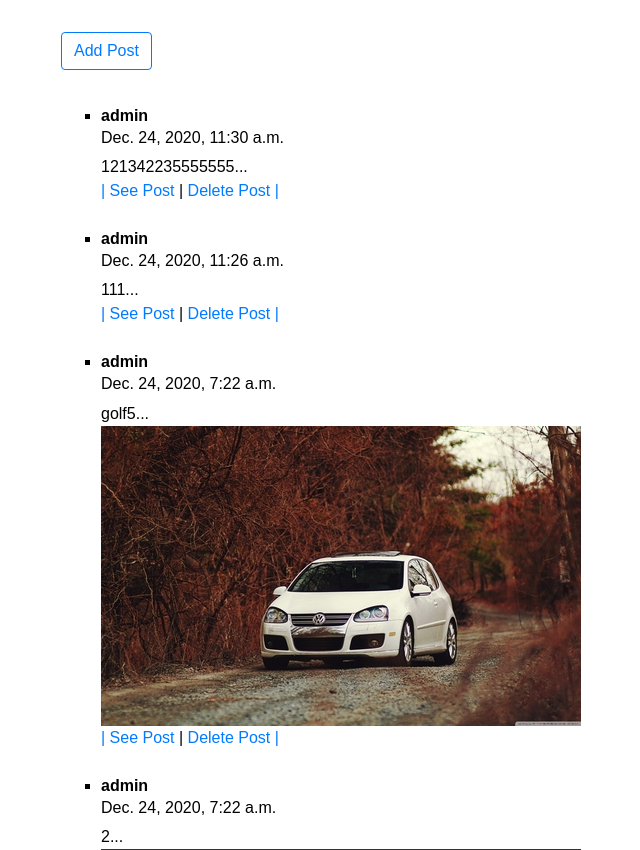
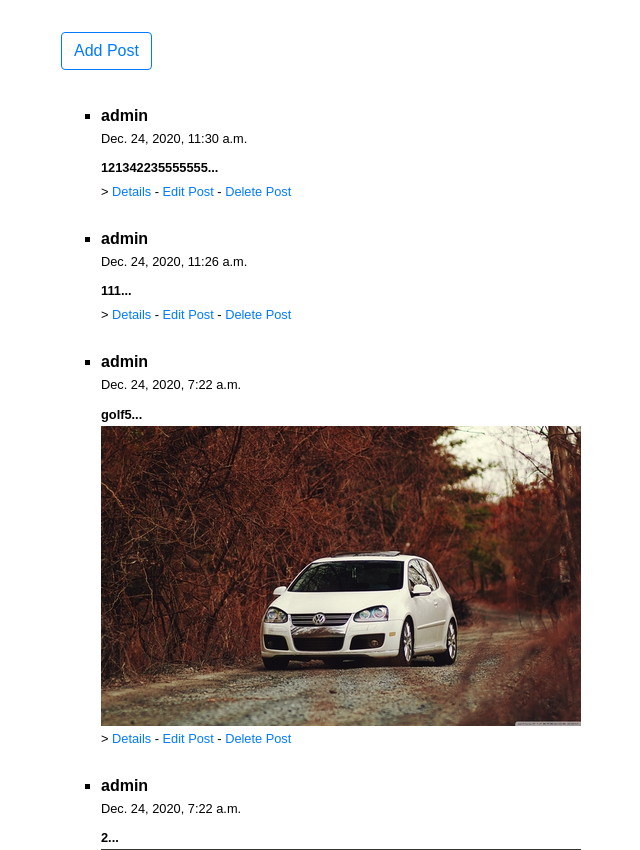
Before and after one commit to deki90to/BlogForum, a Django app: page / in a window 1280 px wide. Shown: the part 54-904 px from the top of the page, without its empty margins (19-659 px from the left). Run offline with Django 3.2, Linux system fonts and the light colour scheme; a user stored in the database is signed in; data comes from the database, SQL or seed files in the repository; both versions use the stored data as it was after the commit; parts of the project's set-up code (start-up, migrations or seed data) failed here and were passed over; some libraries are stand-ins or nearby versions; grey boxes are pictures that could not be loaded.

Commit message:
added post-update function

```diff
--- a/test_app/forms.py
+++ b/test_app/forms.py
@@ -5,7 +5,7 @@ from . models import Post
 class PostForm(forms.ModelForm):
 	class Meta:
 		model = Post
-		fields = ('author', 'body', 'image', 'video', 'date')
+		fields = ('author', 'body', 'image', 'video')
 
 		widgets = {
 			'author':forms.TextInput(attrs={'class': 'form-control', 'value':'', 'id':'admin', 'type':'hidden'}),
--- a/test_app/templates/home.html
+++ b/test_app/templates/home.html
@@ -10,8 +10,8 @@
 
 {% for post in object_list %}
     <ul>
-    <li><b>{{ post.author }}</b> <h6>{{ post.date }}</h6></li>
-            {{ post.body|slice:"200"|safe }}...
+    <li><b>{{ post.author }}</b> <small><h6>{{ post.date }}</small></h6></li>
+            <small><b>{{ post.body|slice:"200"|safe }}...</b></small>
 
         {% if post.image %}
             <br>
@@ -26,13 +26,18 @@
         {% endif %}
 
         <br>
-        <a href="{% url 'details' post.pk %}"> | See Post </a> |
+        <small>
+           > <a href="{% url 'details' post.pk %}"> Details </a>
 
         {% if request.user == post.author %}
-            <a href="{% url 'delete' post.pk %}"> Delete Post |</a>
+            - <a href="{% url 'update' post.pk %}"> Edit Post </a> -
+            <a href="{% url 'delete' post.pk %}"> Delete Post </a>
         {% endif %}
+        </small>
     </ul>
     <br>
+
+
 {% endfor %}
 </ul>
 
--- a/test_app/urls.py
+++ b/test_app/urls.py
@@ -1,5 +1,5 @@
 from django.urls import path
-from . views import home, add, details, delete
+from . views import home, add, details, delete, update
 from . import views
 
 
@@ -9,4 +9,5 @@ urlpatterns = [
 	path('add/', add.as_view(), name = 'add'),
 	path('details/<int:pk>', details.as_view(), name = 'details'),
 	path('details/delete/<int:pk>', delete.as_view(), name = 'delete'),
+	path('details/update/<int:pk>', update.as_view(), name = 'update'),
 ]
--- a/test_app/views.py
+++ b/test_app/views.py
@@ -1,5 +1,5 @@
 from django.shortcuts import render
-from django.views.generic import ListView, CreateView, DetailView, DeleteView
+from django.views.generic import ListView, CreateView, DetailView, DeleteView, UpdateView
 from django.urls import reverse_lazy, reverse
 from django.http import HttpResponseRedirect
 from . models import Post
@@ -25,3 +25,9 @@ class delete(DeleteView):
 	model = Post
 	template_name = 'delete.html'
 	success_url = reverse_lazy('home')
+
+class update(UpdateView):
+	model = Post
+	form_class = PostForm
+	template_name = 'update.html'
+	success_url = reverse_lazy('home')
```
Also changed, not shown: test_app/templates/update.html (added, +18 -0 lines), db.sqlite3.
